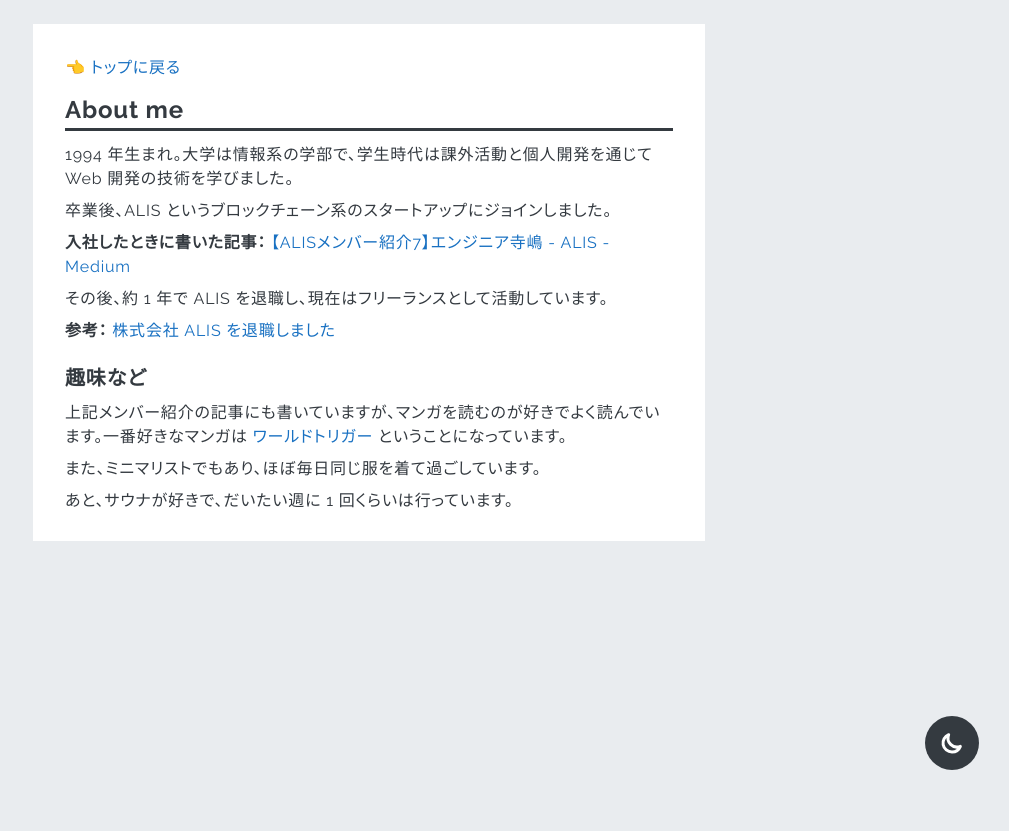
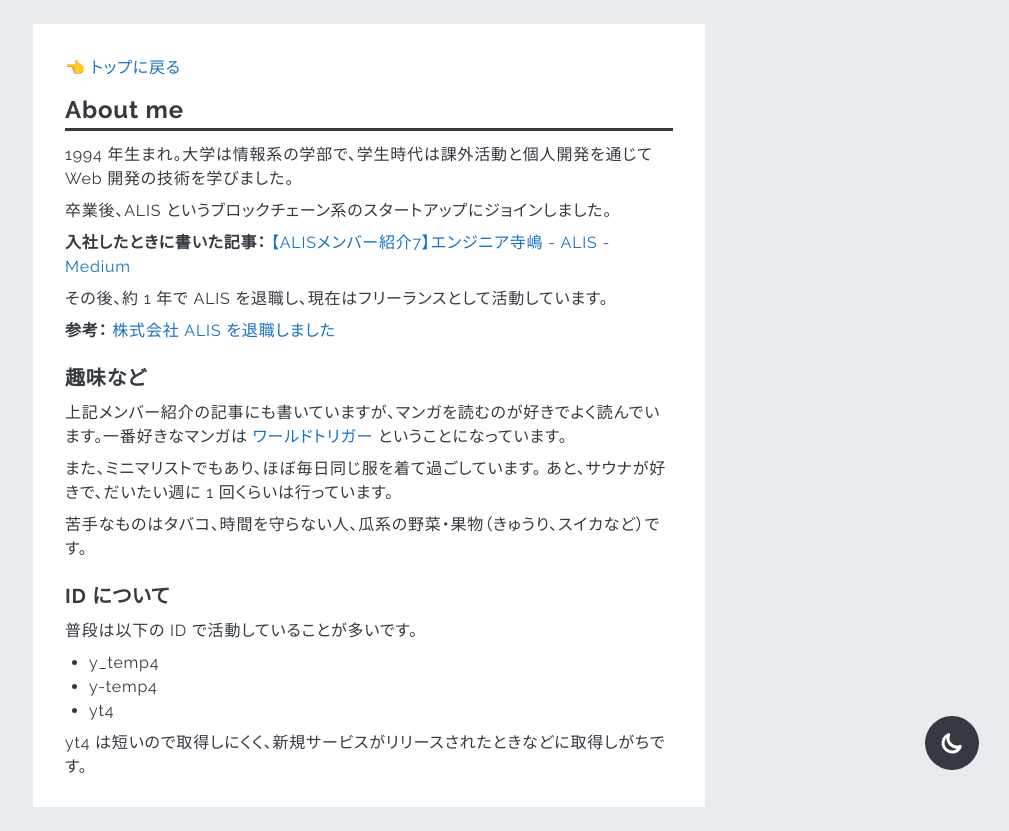
Before and after one commit to y-temp4/y-temp4.com, a Nuxt app: page /about in a window 1280 px wide. Shown: the whole page, without its empty margins (271-1280 px from the left). Before the commit the page ends 800 px from the top, so only its background shows below. Built offline with nearby package versions, Linux system fonts and the light colour scheme.

Commit message:
Update profile

```diff
--- a/pages/about.vue
+++ b/pages/about.vue
@@ -31,20 +31,37 @@
         株式会社 ALIS を退職しました
       </a>
     </p>
-    <div class="heading">趣味など</div>
+    <h3 class="heading">趣味など</h3>
     <p>
       上記メンバー紹介の記事にも書いていますが、マンガを読むのが好きでよく読んでいます。一番好きなマンガは
       <a
         href="http://worldtrigger.info/"
         target="_blank"
         rel="noopener noreferrer"
+        >ワールドトリガー</a
       >
-        ワールドトリガー
-      </a>
       ということになっています。
     </p>
-    <p>また、ミニマリストでもあり、ほぼ毎日同じ服を着て過ごしています。</p>
-    <p>あと、サウナが好きで、だいたい週に 1 回くらいは行っています。</p>
+    <p>
+      また、ミニマリストでもあり、ほぼ毎日同じ服を着て過ごしています。
+      あと、サウナが好きで、だいたい週に 1 回くらいは行っています。
+    </p>
+    <p>
+      苦手なものはタバコ、時間を守らない人、瓜系の野菜・果物（きゅうり、スイカなど）です。
+    </p>
+    <h3 class="heading">ID について</h3>
+    <p>
+      普段は以下の ID で活動していることが多いです。
+    </p>
+    <ul class="list-disc ml-6">
+      <li>y_temp4</li>
+      <li>y-temp4</li>
+      <li>yt4</li>
+    </ul>
+    <p>
+      yt4
+      は短いので取得しにくく、新規サービスがリリースされたときなどに取得しがちです。
+    </p>
   </main>
 </template>
 
```
